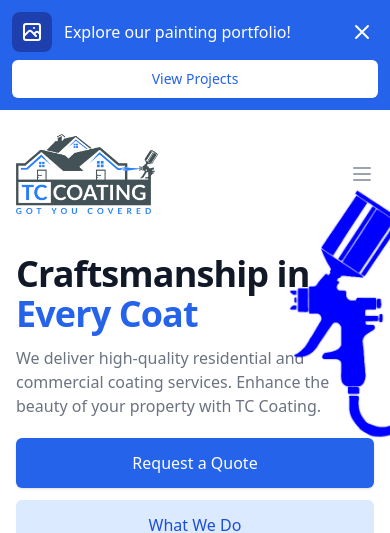
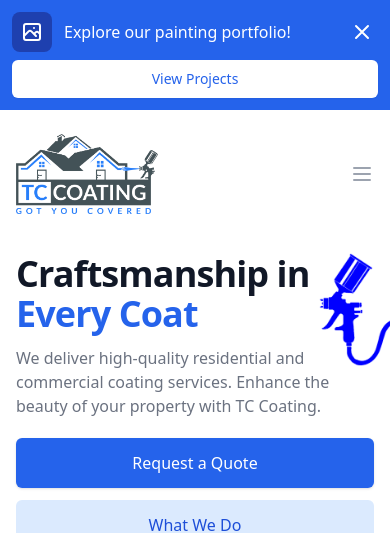
Before and after one commit to mikemhb/tcc-improve, a Next.js app: page / in a window 390 px wide. Shown: the top 533 px of the page. Built offline with nearby package versions, Linux system fonts and the light colour scheme.

Commit message:
Spray made Mobile friendly

```diff
--- a/src/components/Hero.tsx
+++ b/src/components/Hero.tsx
@@ -54,18 +54,33 @@ export default function Hero() {
           <img
             src="sprayicon.png"
             alt="Spray gun icon"
-            width={200}
-            height={100}
+            width={170}
+            height={80}
             className="custom-image"
           />
         </div>
       </div>
 
       <style jsx>{`
+        .image-container {
+          position: relative;
+        }
+
         .custom-image {
           position: absolute;
-          top: 59px;
+          top: 80px;
           right: -67px;
+        }
+
+        @media (max-width: 767px) {
+          .custom-image {
+            position: static;
+            display: block;
+            margin-top: -330px;
+            margin-right: -22px;
+            width: 160px; /* Adjust the size for mobile */
+            height: 140px; /* Adjust the size for mobile */
+          }
         }
       `}</style>
     </main>
```
